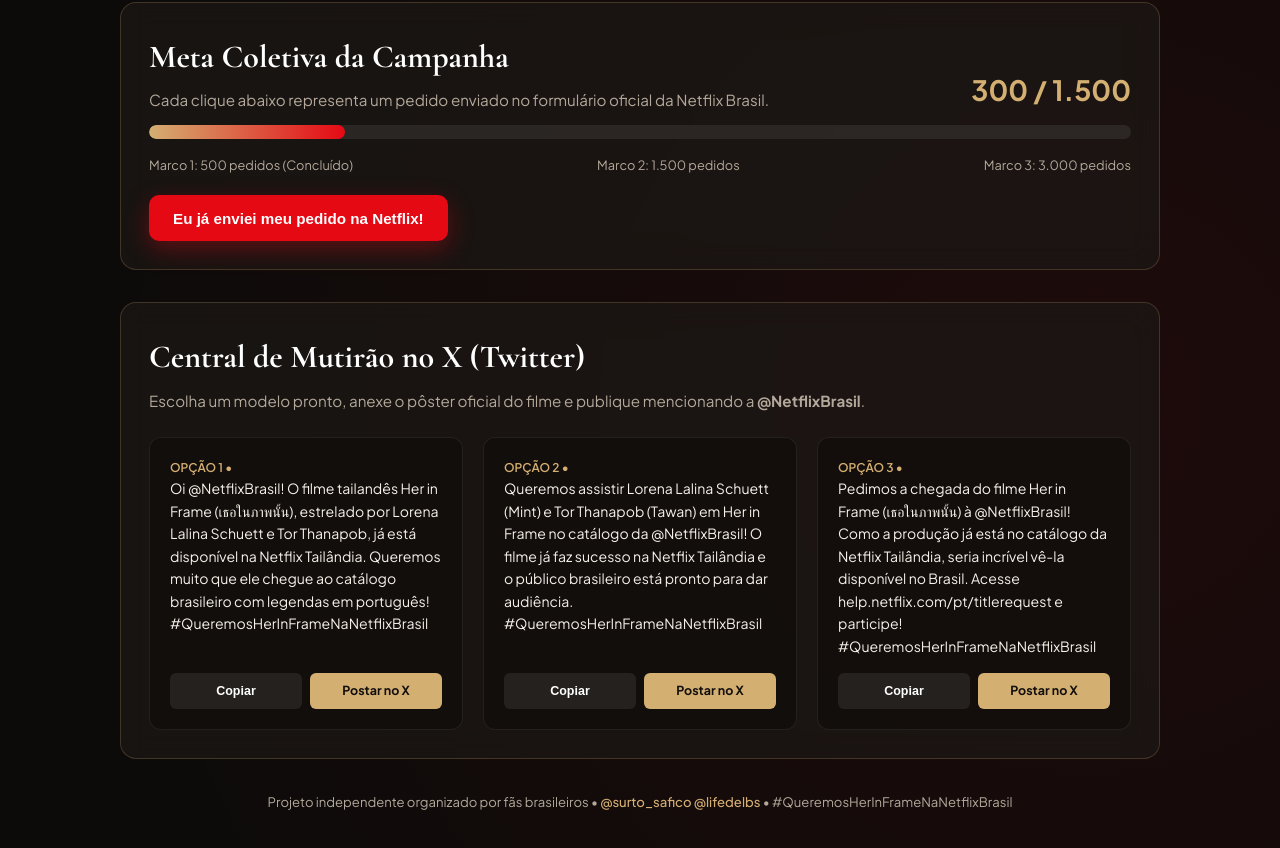
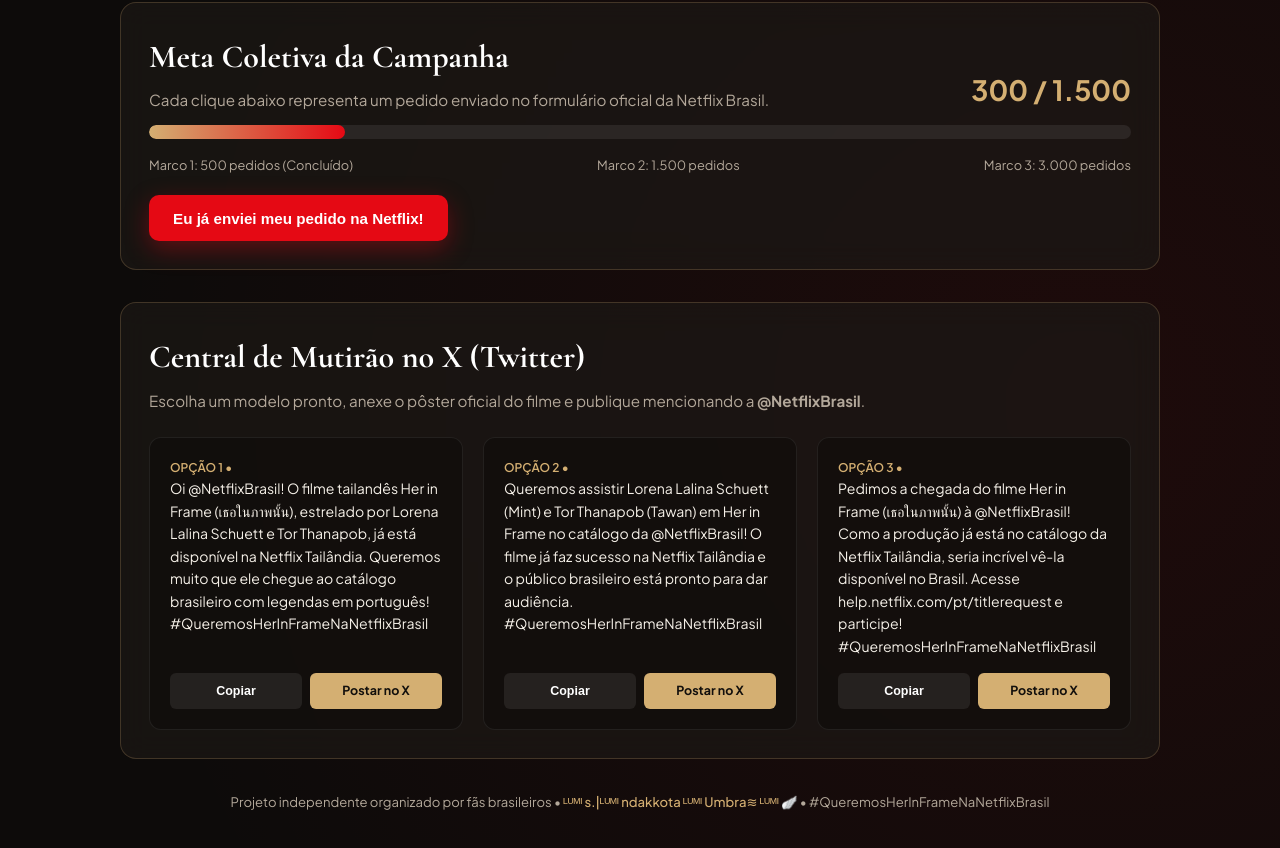
Before and after one commit to ndakkota/herinframebrasil, a plain HTML site: page index.html in a window 1280 px wide. Shown: the part 1480-2328 px from the top of the page. Drawn offline with nearby package versions, Linux system fonts and the light colour scheme.

Commit message:
Update index.html

```diff
--- a/index.html
+++ b/index.html
@@ -605,7 +605,7 @@ Esse encontro conduz os dois a uma jornada de descobertas, de Bangkok até a pro
 
     <footer>
       Projeto independente organizado por fãs brasileiros •
-      <a href="https://twitter.com/@surto_safico" target="_blank" rel="noopener noreferrer" class="footer-link">@surto_safico</a> <a href="https://twitter.com/@lifedelbs" target="_blank" rel="noopener noreferrer" class="footer-link">@lifedelbs</a>
+      <a href="https://twitter.com/@surto_safico" target="_blank" rel="noopener noreferrer" class="footer-link">ᴸᵁᴹᴵ s.|</a><a href="https://twitter.com/@lifedelbs" target="_blank" rel="noopener noreferrer" class="footer-link">ᴸᵁᴹᴵ ndakkota </a><a href="https://twitter.com/@umbraverse_" target="_blank" rel="noopener noreferrer" class="footer-link">ᴸᵁᴹᴵ Umbra</a><a href="https://twitter.com/@egualeka" target="_blank" rel="noopener noreferrer" class="footer-link">≋ ᴸᵁᴹᴵ 🪽</a>
       • #QueremosHerInFrameNaNetflixBrasil
     </footer>
   </div>
```
